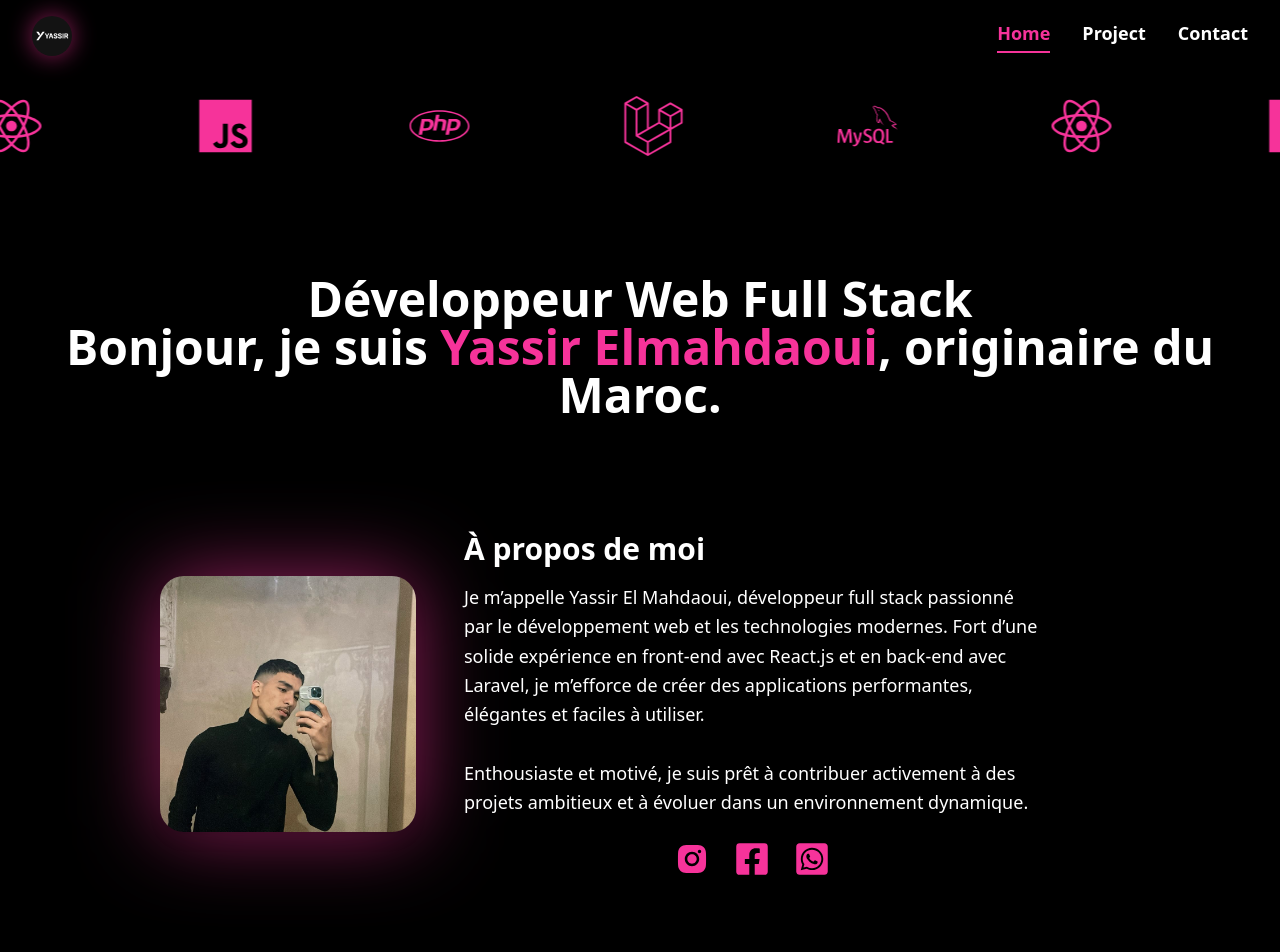
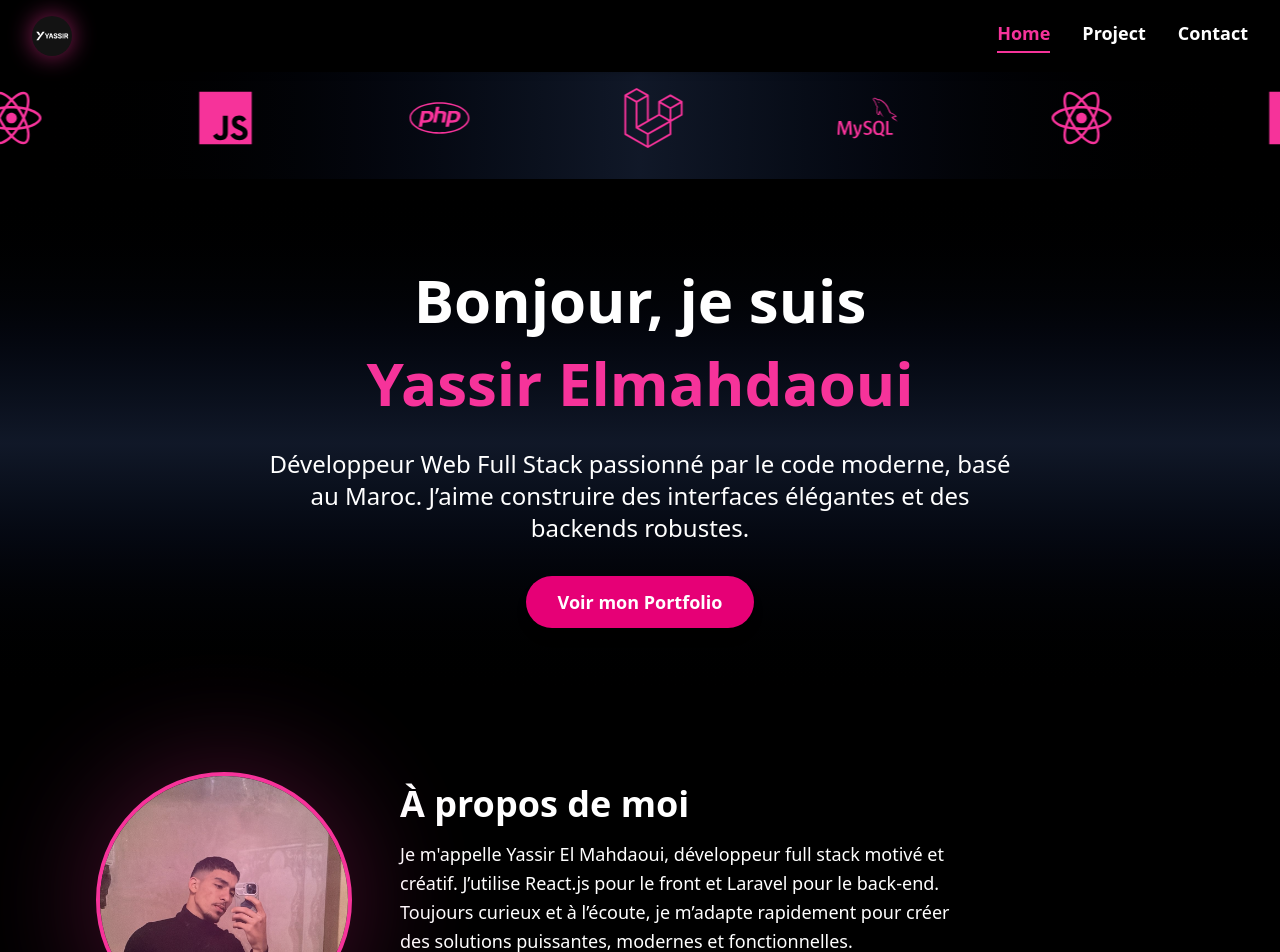
Before and after one commit to YASSIRELMAHDAOUI/portfolio, a React (Vite) app: page / in a window 1280 px wide. Shown: the top 952 px of the page. Built offline with nearby package versions, Linux system fonts and the light colour scheme.

Commit message:
styler le portfolio

```diff
--- a/src/components/home.jsx
+++ b/src/components/home.jsx
@@ -2,7 +2,14 @@ import React from "react";
 import Slider from "react-slick";
 import yassirImg from "../assets/photo.jpg";
 import { AiFillInstagram } from "react-icons/ai";
-import { FaFacebookSquare, FaWhatsappSquare, FaReact, FaLaravel, FaJs, FaPhp } from "react-icons/fa";
+import {
+  FaFacebookSquare,
+  FaWhatsappSquare,
+  FaReact,
+  FaLaravel,
+  FaJs,
+  FaPhp,
+} from "react-icons/fa";
 import { SiMysql } from "react-icons/si";
 import { motion } from "framer-motion";
 import "slick-carousel/slick/slick.css";
@@ -11,121 +18,107 @@ import "slick-carousel/slick/slick-theme.css";
 const Home = () => {
   const settings = {
     infinite: true,
-    speed: 5000,          // Durée du défilement (ms)
-    slidesToShow: 6,       // Nombre d’icônes visibles
+    speed: 5000,
+    slidesToShow: 6,
     slidesToScroll: 1,
     autoplay: true,
-    autoplaySpeed: 0,      // Important pour défilement continu
-    cssEase: "linear",     // Pour un défilement fluide et constant
+    autoplaySpeed: 0,
+    cssEase: "linear",
     pauseOnHover: false,
     arrows: false,
     swipe: false,
     responsive: [
-      {
-        breakpoint: 1024,
-        settings: {
-          slidesToShow: 5,
-          slidesToScroll: 1,
-        },
-      },
-      {
-        breakpoint: 768,
-        settings: {
-          slidesToShow: 4,
-          slidesToScroll: 1,
-        },
-      },
-      {
-        breakpoint: 480,
-        settings: {
-          slidesToShow: 3,
-          slidesToScroll: 1,
-        },
-      },
+      { breakpoint: 1024, settings: { slidesToShow: 5 } },
+      { breakpoint: 768, settings: { slidesToShow: 4 } },
+      { breakpoint: 480, settings: { slidesToShow: 3 } },
     ],
   };
 
-  const icons = [<FaLaravel />,<SiMysql />, <FaReact />, <FaJs />, <FaPhp />];
+  const icons = [<FaLaravel />, <SiMysql />, <FaReact />, <FaJs />, <FaPhp />];
   const repeatedIcons = [...Array(10)].flatMap(() => icons);
 
   return (
     <>
-      {/* Barre de technologies défilantes */}
-      <div id="home" className="overflow-hidden w-full py-8 bg-black text-pink-500 text-6xl">
+      {/* Défilement d’icônes technos */}
+      <div className="overflow-hidden w-full py-6 bg-gradient-to-r from-black via-gray-900 to-black text-pink-500 text-6xl shadow-inner">
         <Slider {...settings}>
           {repeatedIcons.map((icon, index) => (
-            <div key={index} className="flex justify-center ">
+            <div key={index} className="flex justify-center hover:scale-125 transition-transform duration-300">
               {icon}
             </div>
           ))}
         </Slider>
       </div>
 
+      {/* Présentation */}
       <motion.div
         initial={{ opacity: 0, y: -40 }}
         animate={{ opacity: 1, y: 0 }}
         transition={{ duration: 1 }}
+        className="bg-gradient-to-b from-black via-gray-900 to-black text-white py-20 px-6 text-center"
       >
-        <h1 className="text-center text-3xl md:text-5xl my-20 font-bold">
-          Développeur Web Full Stack <br />
-          Bonjour, je suis{" "}
-          <strong className="text-pink-500">Yassir Elmahdaoui</strong>, originaire du Maroc.
+        <h1 className="text-4xl md:text-6xl font-bold mb-6 leading-snug">
+          Bonjour, je suis <br />
+          <span className="text-pink-500">Yassir Elmahdaoui</span>
         </h1>
+        <p className="text-lg md:text-2xl max-w-3xl mx-auto">
+          Développeur Web Full Stack passionné par le code moderne, basé au Maroc. J’aime construire des interfaces élégantes et des backends robustes.
+        </p>
+        <a
+          href="#"
+          className="inline-block mt-8 px-8 py-3 text-lg font-semibold bg-pink-600 hover:bg-pink-700 text-white rounded-full shadow-lg transition duration-300"
+        >
+          Voir mon Portfolio
+        </a>
       </motion.div>
 
-      {/* À propos de moi */}
+      {/* Section À propos */}
       <motion.div
         initial={{ opacity: 0, x: -40 }}
         animate={{ opacity: 1, x: 0 }}
         transition={{ duration: 1 }}
-        className="flex flex-col md:flex-row items-center gap-12 p-8 bg-black text-white rounded-2xl shadow-lg max-w-5xl mx-auto"
+        className="flex flex-col md:flex-row items-center gap-12 px-8 py-16 bg-black text-white rounded-2xl max-w-6xl mx-auto"
       >
-        {/* Image avec effet */}
-        <div className="relative group w-64 h-64 flex-shrink-0">
+        {/* Photo */}
+        <div className="relative group w-64 h-64">
           <img
             src={yassirImg}
             alt="Yassir"
-            className="w-full h-full object-cover rounded-3xl shadow-lg relative z-10 transition-transform duration-300 group-hover:scale-105"
+            className="rounded-full border-4 border-pink-500 shadow-xl w-full h-full object-cover transform group-hover:scale-105 transition duration-300"
           />
-          <div className="absolute inset-0 rounded-3xl bg-pink-500 blur-2xl opacity-60 transition-opacity duration-300 z-0 mix-blend-screen"></div>
+          <div className="absolute inset-0 rounded-full bg-pink-500 blur-3xl opacity-30 z-0"></div>
         </div>
 
-        {/* Texte à propos */}
+        {/* Texte */}
         <div>
-          <h2 className="text-xl md:text-3xl font-bold mb-4">À propos de moi</h2>
+          <h2 className="text-2xl md:text-4xl font-bold mb-4">À propos de moi</h2>
           <p className="text-lg leading-relaxed max-w-xl">
-            Je m’appelle Yassir El Mahdaoui, développeur full stack passionné par le
-            développement web et les technologies modernes. Fort d’une solide expérience
-            en front-end avec React.js et en back-end avec Laravel, je m’efforce
-            de créer des applications performantes, élégantes et faciles à utiliser.
-            <br /><br />
-            Enthousiaste et motivé, je suis prêt à contribuer activement à des projets
-            ambitieux et à évoluer dans un environnement dynamique.
+            Je m'appelle Yassir El Mahdaoui, développeur full stack motivé et créatif. J’utilise React.js pour le front et Laravel pour le back-end. Toujours curieux et à l’écoute, je m’adapte rapidement pour créer des solutions puissantes, modernes et fonctionnelles.
           </p>
 
           {/* Réseaux sociaux */}
-          <div className="flex gap-6 mt-6 text-4xl justify-center text-pink-500">
+          <div className="flex gap-6 mt-6 text-4xl text-pink-500 justify-start">
             <a
-              className="hover:scale-110 transition-transform duration-300"
               href="https://www.instagram.com/le.enemy_/"
               target="_blank"
               rel="noopener noreferrer"
+              className="hover:scale-125 transition-transform"
             >
               <AiFillInstagram />
             </a>
             <a
-              className="hover:scale-110 transition-transform duration-300"
-              href=""
+              href="#"
               target="_blank"
               rel="noopener noreferrer"
+              className="hover:scale-125 transition-transform"
             >
               <FaFacebookSquare />
             </a>
             <a
-              className="hover:scale-110 transition-transform duration-300"
               href="https://wa.me/0601574351"
               target="_blank"
               rel="noopener noreferrer"
+              className="hover:scale-125 transition-transform"
             >
               <FaWhatsappSquare />
             </a>
```
